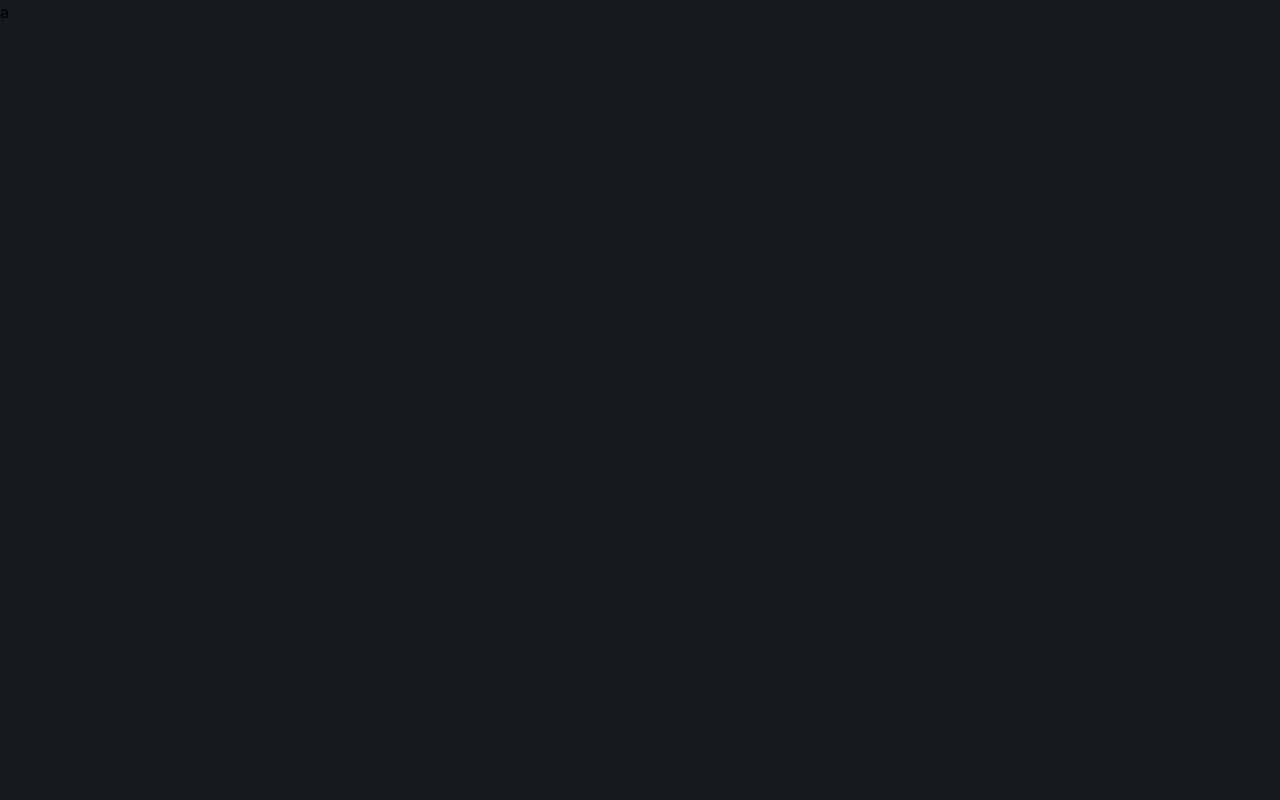
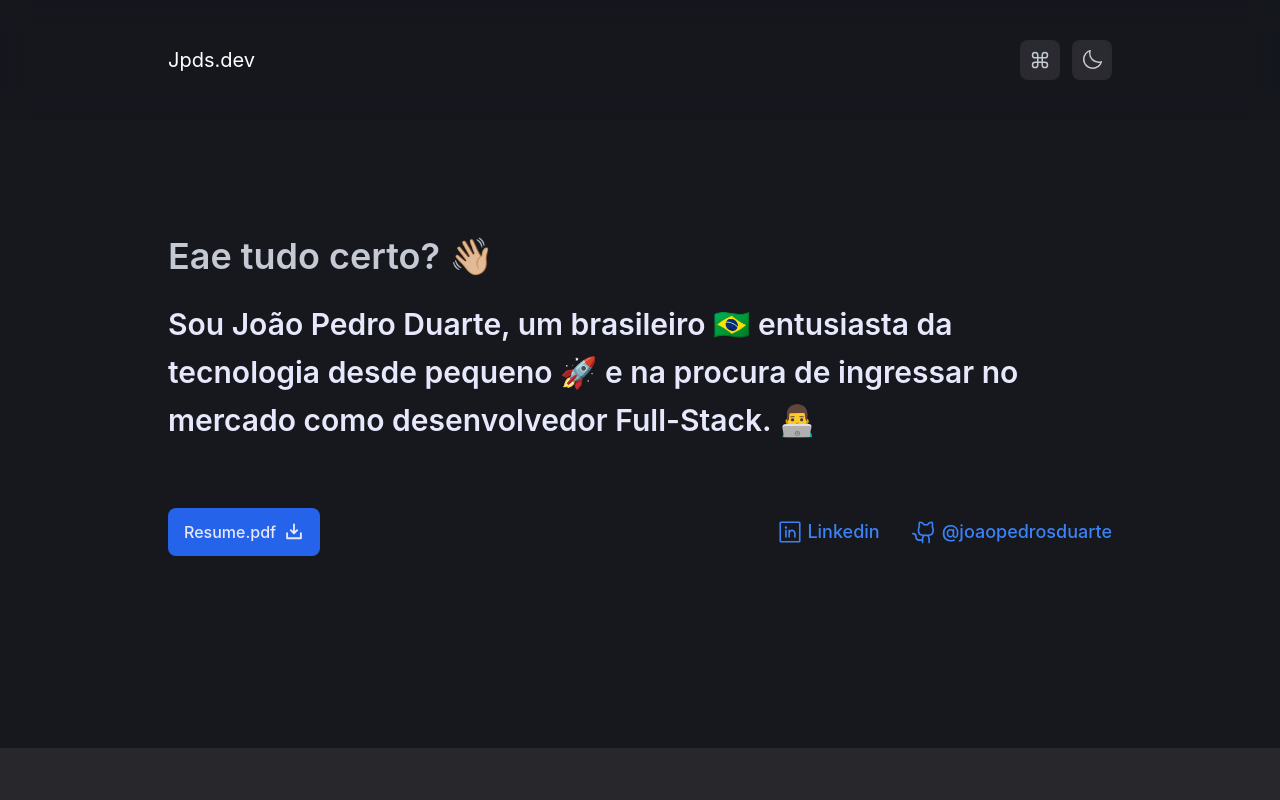
Before and after one commit to joaopedrosduarte/portifolio, a React (Vite) app: page / in a window 1280 px wide. Shown: the top 800 px of the page. Built offline with nearby package versions, Linux system fonts and the light colour scheme.

Commit message:
add eslint and ajust components to new framework

```diff
--- a/src/App.tsx
+++ b/src/App.tsx
@@ -1,10 +1,23 @@
+import About from "./components/About";
+import Contact from "./components/Contact";
+import Footer from "./components/Footer";
+import Header from "./components/Header";
+import Hero from "./components/Hero";
+import Projects from "./components/Projects";
+
 function App() {
-
   return (
-    <>
-      <p>a</p>
-    </>
-  )
+    <div className="m-auto max-[calc(100%-2rem)] text-white text-xl">
+      <Header />
+      <main className="w-full">
+        <Hero />
+        <About />
+        <Projects />
+        <Contact />
+      </main>
+      <Footer />
+    </div>
+  );
 }
 
-export default App
+export default App;
--- a/src/components/Contact.tsx
+++ b/src/components/Contact.tsx
@@ -1,9 +1,8 @@
 import ContactButton from "./ContactButton";
 import {
   EnvelopeSimple,
-  LinkedinLogo,
   MapPin,
-} from "phosphor-react";
+} from "@phosphor-icons/react"
 
 export default function Contact() {
   return (
--- a/src/components/Header.tsx
+++ b/src/components/Header.tsx
@@ -1,9 +1,10 @@
 import { useState } from "react";
-import { Command, Moon } from "phosphor-react";
+import { Command, Moon } from "@phosphor-icons/react"
 import NavIcon from "./NavIcon";
 
 export default function Header() {
   const [isMenuOpen, setIsMenuOpen] = useState(false);
+  // eslint-disable-next-line @typescript-eslint/no-unused-vars
   const [isDarkMode, setIsDarkMode] = useState(false);
   const [isHeaderMinimized, setIsHeaderMinimized] = useState(false);
   function handleScroll() {
--- a/src/components/Hero.tsx
+++ b/src/components/Hero.tsx
@@ -1,5 +1,5 @@
-import { DownloadSimple, GithubLogo, LinkedinLogo } from "phosphor-react";
-import { useEffect, useRef, useState } from "react";
+import { DownloadSimple, LinkedinLogo } from "@phosphor-icons/react"
+import { useEffect, useState } from "react";
 
 export default function Hero() {
   const [windowWidth, setWindowWidth] = useState(window.innerWidth);
--- a/src/components/TechIcons.tsx
+++ b/src/components/TechIcons.tsx
@@ -1,15 +1,13 @@
-import { useAnimation } from "framer-motion";
 import { useState } from "react"
 
 interface TechIconsProps {
 	tech: {
-		name: String
+		name: string
 	}
 }
 
 export default function TechIcons({tech}:TechIconsProps) {
 	const [hover, setHover] = useState(false);
-	const controls = useAnimation();
 	const iconUrl = "https://skillicons.dev/icons?i="+tech.name+"&theme=dark";
 
 	return (
--- a/src/index.css
+++ b/src/index.css
@@ -6,6 +6,10 @@
   font-family: 'Inter', -apple-system, sans-serif;
   background: #16181D;
   background-size: 224px;
-  text: #fff;
+
   -webkit-font-smoothing: antialiased;
+  text-rendering: optimizeLegibility;
+  -webkit-font-smoothing: antialiased;
+  -moz-osx-font-smoothing: grayscale;
+  -webkit-text-size-adjust: 100%;
 }
--- a/tsconfig.json
+++ b/tsconfig.json
@@ -7,8 +7,8 @@
     "skipLibCheck": true,
 
     /* Bundler mode */
+    "allowImportingTsExtensions": true,
     "moduleResolution": "bundler",
-    "allowImportingTsExtensions": true,
     "resolveJsonModule": true,
     "isolatedModules": true,
     "noEmit": true,
```
Also changed, not shown: .eslintrc.cjs (added), 1 other file (tests, documents, lock files or other folders).
